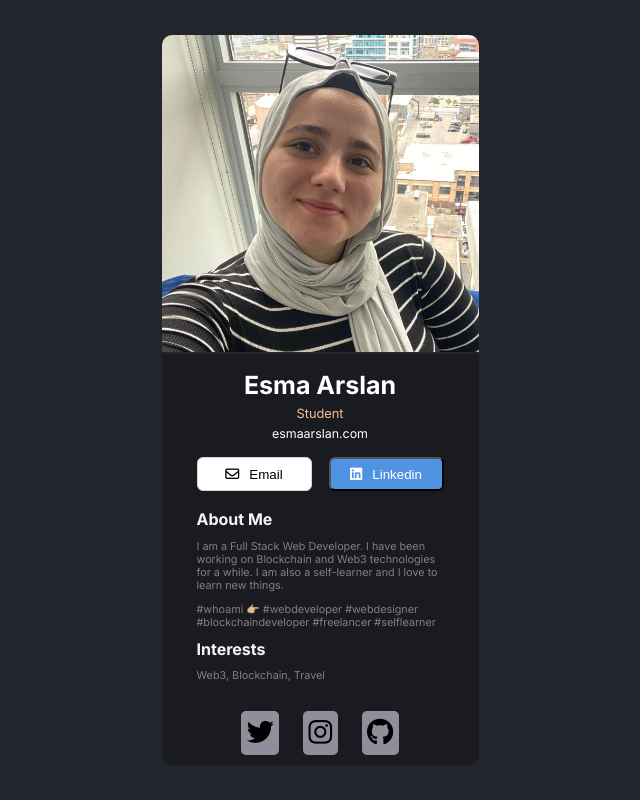
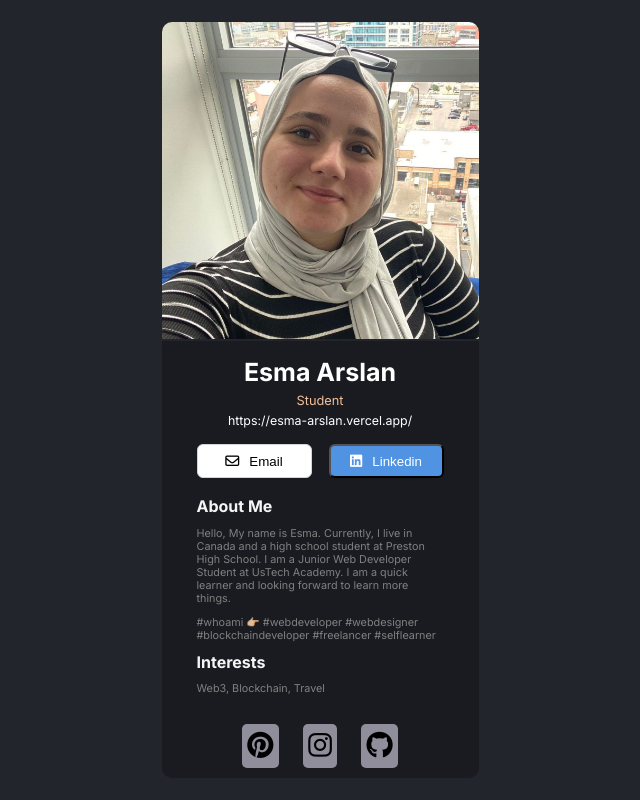
Before and after one commit to esmaxarslan/esma-arslan, a plain HTML site: page index.html in a window 1280 px wide. Shown: the whole page, without its empty margins (320-960 px from the left). Drawn offline with Linux system fonts and the light colour scheme.

Commit message:
social medias commited.

```diff
--- a/index.html
+++ b/index.html
@@ -30,15 +30,15 @@
                   font-weight: 400;
                   line-height: 15px;
                   cursor: pointer;
-                " href="#" target="__blank">esmaarslan.com</a>
+                " href="#" target="__blank">https://esma-arslan.vercel.app/</a>
                     </div>
                 </div>
 
                 <div class="bcard__btn-wrapper">
-                    <a href="mailto:#" target="__blank">
+                    <a href="mailto: e.nurarslan9694@gmail.com" target="_blank">
                         <button class="bcard__btn bcard__btn--email">
                             <i class="bcard__btn-icon fa-regular fa-envelope"></i>Email</button></a>
-                    <a href="#" target="__blank">
+                    <a href="https://www.linkedin.com/in/esma-arslan-795a61289/" target="_blank">
                         <button class="bcard__btn bcard__btn--linkedin">
                             <i class="bcard__btn-icon fa-brands fa-linkedin"></i>Linkedin</button></a>
                 </div>
@@ -47,9 +47,9 @@
                     <div class="bcard__about">
                         <h3 class="bcard__heading">About Me</h3>
                         <p class="bcard__text">
-                            I am a Full Stack Web Developer. I have been working on
-                            Blockchain and Web3 technologies for a while. I am also a
-                            self-learner and I love to learn new things.
+                            Hello, My name is Esma. Currently, I live in Canada and a high school student at Preston
+                            High School. I am a Junior Web Developer Student at UsTech Academy. I am a quick learner and
+                            looking forward to learn more things.
                         </p>
                         <p class="bcard__text">
                             #whoami
@@ -66,9 +66,12 @@
 
             <!-- Footer -->
             <div class="bcard__footer">
-                <a class="bcard__footer-icon" href="#" target="__blank"><i class="fa-brands fa-twitter"></i></a>
-                <a class="bcard__footer-icon" href="#" target="__blank"><i class="fa-brands fa-instagram"></i></a>
-                <a class="bcard__footer-icon" href="#" target="__blank"><i class="fa-brands fa-github"></i></a>
+                <a class="bcard__footer-icon" href="https://www.pinterest.ca/esmaxprivv/" target="__blank"><i
+                        class="fa-brands fa-pinterest"></i></a>
+                <a class="bcard__footer-icon" href="https://www.instagram.com/esmaxarslann/" target="__blank"><i
+                        class="fa-brands fa-instagram"></i></a>
+                <a class="bcard__footer-icon" href="https://github.com/esmaxarslan" target="__blank"><i
+                        class="fa-brands fa-github"></i></a>
             </div>
         </div>
     </div>
```
